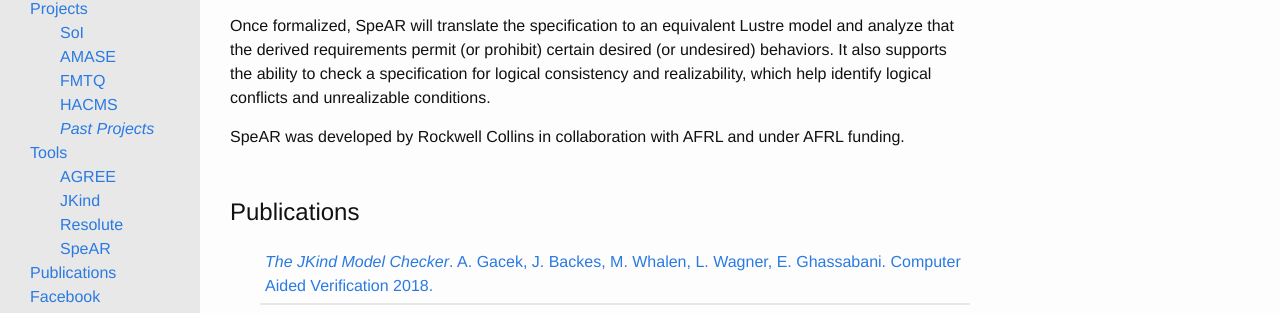
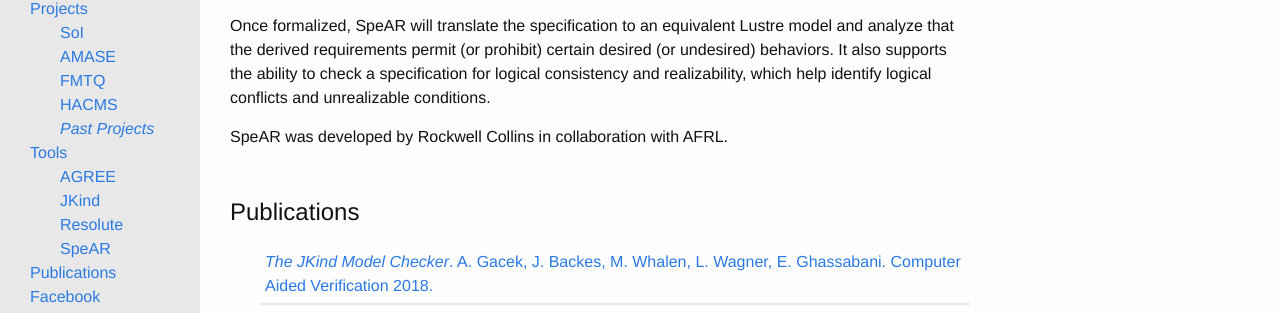
Before and after one commit to loonwerks/loonwerks.github.io, a Jekyll site: the page built from tools/spear.html, in a window 1280 px wide. Shown: the part 418-731 px from the top of the page. Built offline with Jekyll 4.4.1, drawn with Linux system fonts in a browser that asks for light colours; Markdown is read by kramdown in place of the engine named in the settings.

Commit message:
Minor update to SpeAR page

```diff
--- a/tools/spear.html
+++ b/tools/spear.html
@@ -14,4 +14,4 @@
 Once formalized, SpeAR will translate the specification to an equivalent Lustre model and analyze that the derived requirements permit (or prohibit) certain desired (or undesired) behaviors. It also supports the ability to check a specification for logical consistency and realizability, which help identify logical conflicts and unrealizable conditions.
 </p>
 
-<p>SpeAR was developed by Rockwell Collins in collaboration with AFRL and under AFRL funding.</p>
+<p>SpeAR was developed by Rockwell Collins in collaboration with AFRL.</p>
```
